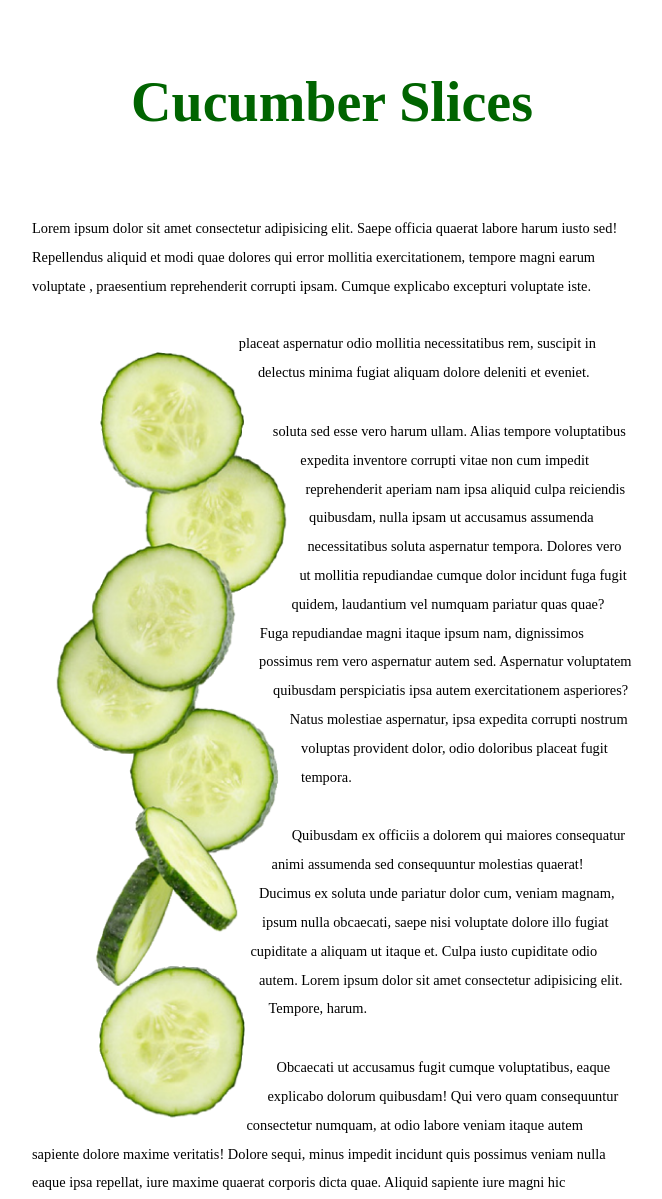
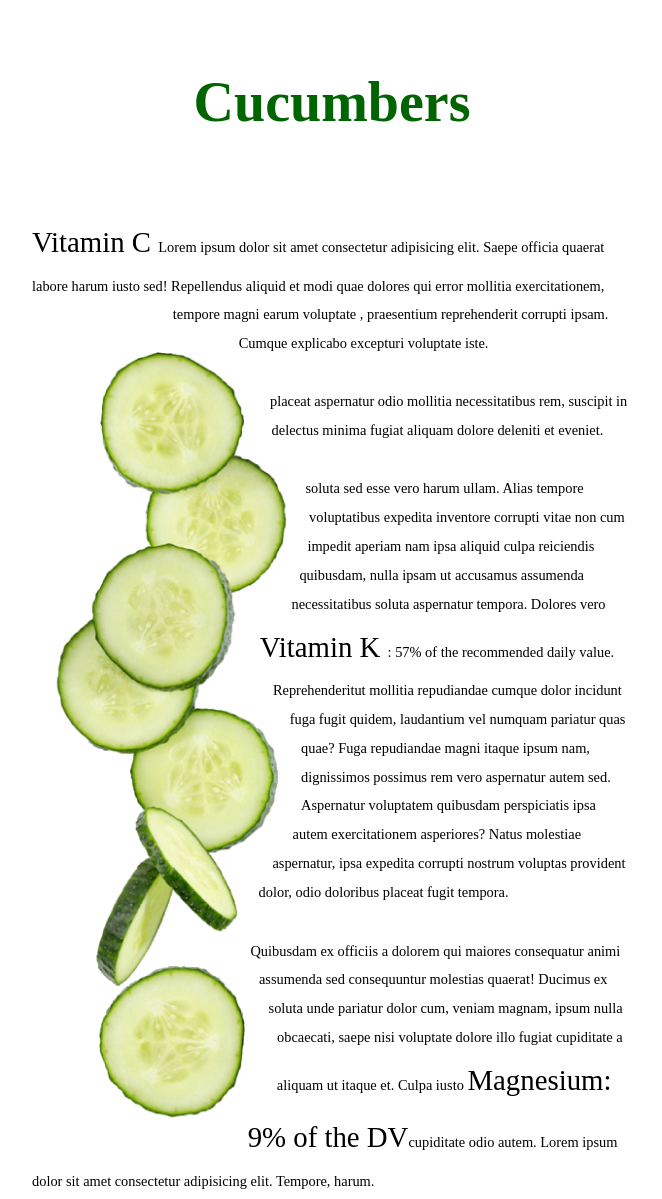
Before and after one commit to JK-8989/float-0, a plain HTML site: page index.html in a window 1280 px wide. Shown: the top 1199 px of the page, without its empty margins (308-970 px from the left). Drawn offline with Linux system fonts and the light colour scheme.

Commit message:
EDIT text content

```diff
--- a/index.html
+++ b/index.html
@@ -9,12 +9,12 @@
 </head>
 <body>
   <div class="container">
-    <h1>Cucumber Slices</h1>
+    <h1>Cucumbers</h1>
   <img class="cucumber" src="/images/cucumber-slices1.png" alt="slices of cucumber">
-  <p>Lorem ipsum dolor sit amet consectetur adipisicing elit. Saepe officia quaerat labore harum iusto sed! Repellendus aliquid et modi quae dolores qui error mollitia exercitationem, tempore magni earum voluptate , praesentium reprehenderit corrupti ipsam. Cumque explicabo excepturi voluptate iste. <br><br>placeat aspernatur odio mollitia necessitatibus rem, suscipit in delectus minima fugiat aliquam dolore deleniti et eveniet.</p>
-  <p>soluta sed esse vero harum ullam. Alias tempore voluptatibus expedita inventore corrupti vitae non cum impedit reprehenderit aperiam nam ipsa aliquid culpa reiciendis quibusdam, nulla ipsam ut accusamus assumenda necessitatibus soluta aspernatur tempora. Dolores vero ut mollitia repudiandae cumque dolor incidunt fuga fugit quidem, laudantium vel numquam pariatur quas quae? Fuga repudiandae magni itaque ipsum nam, dignissimos possimus rem vero aspernatur autem sed. Aspernatur voluptatem quibusdam perspiciatis ipsa autem exercitationem asperiores? Natus molestiae aspernatur, ipsa expedita corrupti nostrum voluptas provident dolor, odio doloribus placeat fugit tempora.
+  <p><span id="vitamin-c"> Vitamin C </span>Lorem ipsum dolor sit amet consectetur adipisicing elit. Saepe officia quaerat labore harum iusto sed! Repellendus aliquid et modi quae dolores qui error mollitia exercitationem, tempore magni earum voluptate , praesentium reprehenderit corrupti ipsam. Cumque explicabo excepturi voluptate iste. <br><br>placeat aspernatur odio mollitia necessitatibus rem, suscipit in delectus minima fugiat aliquam dolore deleniti et eveniet.</p>
+  <p>soluta sed esse vero harum ullam. Alias tempore voluptatibus expedita inventore corrupti vitae non cum impedit  aperiam nam ipsa aliquid culpa reiciendis quibusdam, nulla ipsam ut accusamus assumenda necessitatibus soluta aspernatur tempora. Dolores vero <span id="vitamin-K"> Vitamin K </span>: 57% of the recommended daily value. Reprehenderitut mollitia repudiandae cumque dolor incidunt fuga fugit quidem, laudantium vel numquam pariatur quas quae? Fuga repudiandae magni itaque ipsum nam, dignissimos possimus rem vero aspernatur autem sed. Aspernatur voluptatem quibusdam perspiciatis ipsa autem exercitationem asperiores? Natus molestiae aspernatur, ipsa expedita corrupti nostrum voluptas provident dolor, odio doloribus placeat fugit tempora.
   </p>
-  <p>Quibusdam ex officiis a dolorem qui maiores consequatur animi assumenda sed consequuntur molestias quaerat! Ducimus ex soluta unde pariatur dolor cum, veniam magnam, ipsum nulla obcaecati, saepe nisi voluptate dolore illo fugiat cupiditate a aliquam ut itaque et. Culpa iusto cupiditate odio autem. Lorem ipsum dolor sit amet consectetur adipisicing elit. Tempore, harum.</p>
+  <p>Quibusdam ex officiis a dolorem qui maiores consequatur animi assumenda sed consequuntur molestias quaerat! Ducimus ex soluta unde pariatur dolor cum, veniam magnam, ipsum nulla obcaecati, saepe nisi voluptate dolore illo fugiat cupiditate a aliquam ut itaque et. Culpa iusto <span id="magnesium"> Magnesium: 9% of the DV</span>cupiditate odio autem. Lorem ipsum dolor sit amet consectetur adipisicing elit. Tempore, harum.</p>
   <p id="bottom">Obcaecati ut accusamus fugit cumque voluptatibus, eaque explicabo dolorum quibusdam! Qui vero quam consequuntur consectetur numquam, at odio labore veniam itaque autem sapiente dolore maxime veritatis! Dolore sequi, minus impedit incidunt quis possimus veniam nulla eaque ipsa repellat, iure maxime quaerat corporis dicta quae. Aliquid sapiente iure magni hic repudiandae. Earum magni provident dolorum placeat unde, ex veritatis qui nobis, libero molestias eius, mollitia fuga!
   </p>
   </div>
--- a/style.css
+++ b/style.css
@@ -27,3 +27,8 @@ p {
 #bottom {
   margin-bottom: 100px;
 }
+#vitamin-K,
+#magnesium,
+#vitamin-c {
+  font-size: 2em;
+}
```
